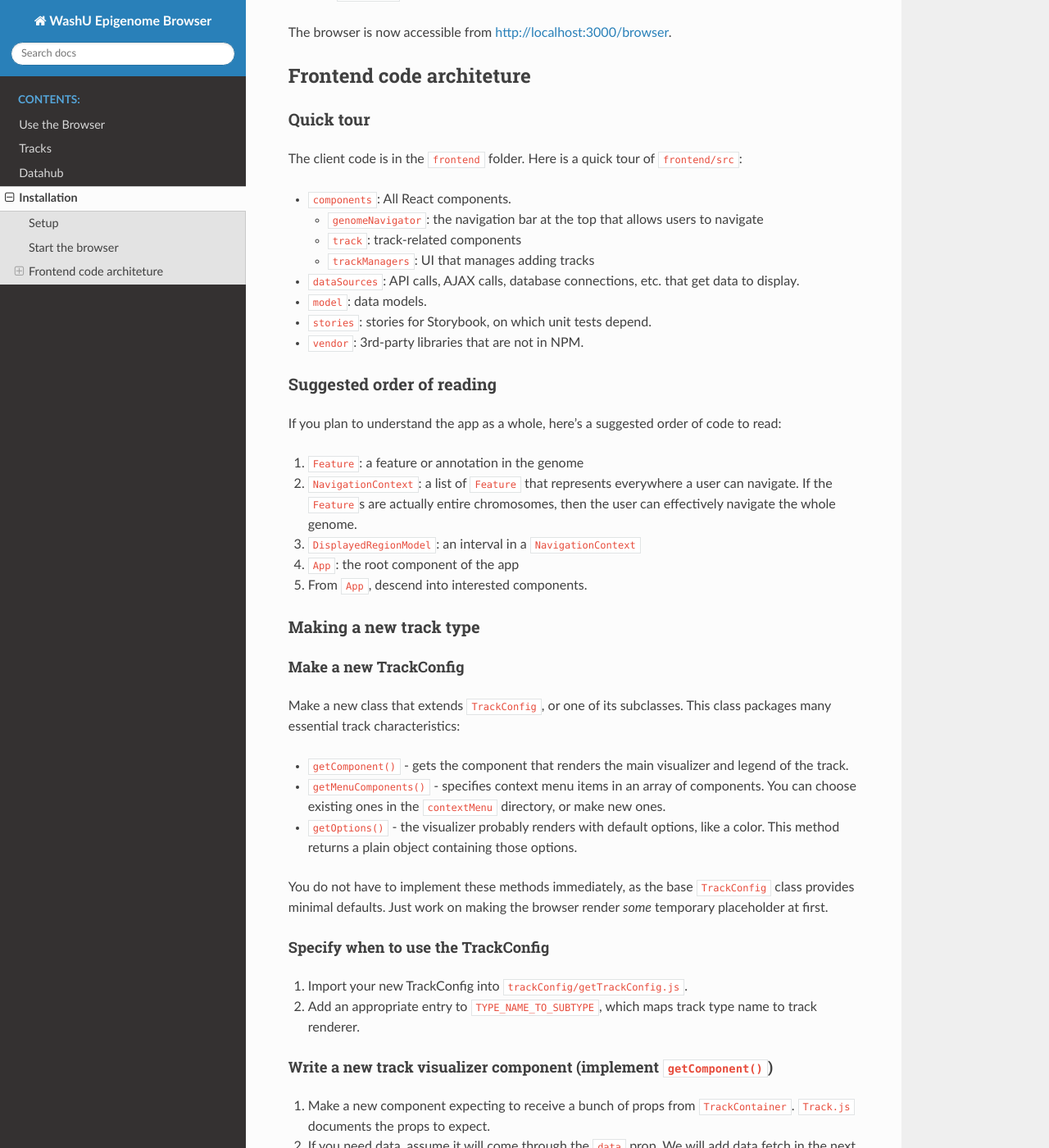
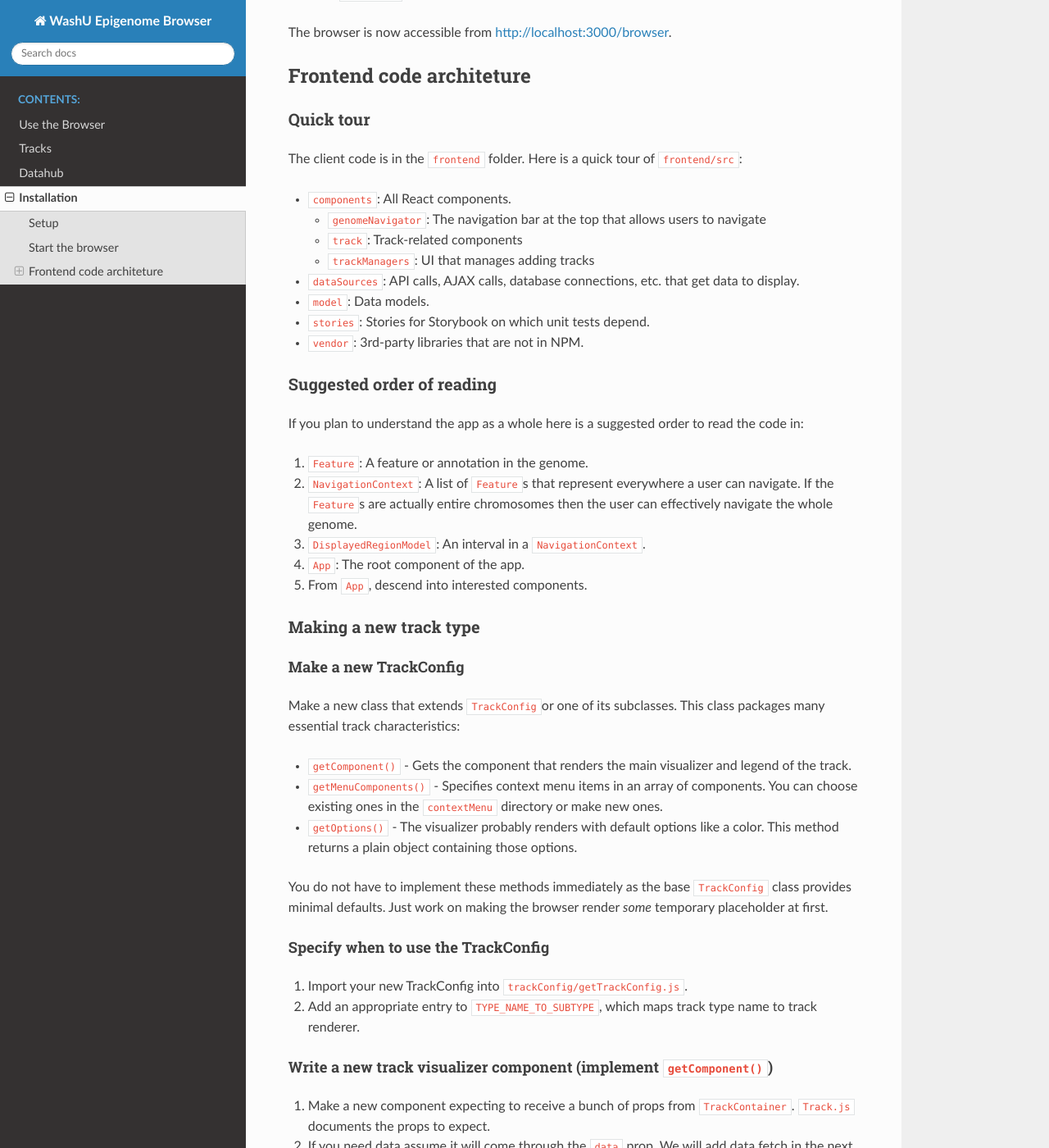
Before and after one commit to lidaof/eg-docs, a Sphinx documentation site: the page built from docs/installation.rst, in a window 1280 px wide and 1400 px high, scrolled down 664 px. Shown: the whole window at 82% size. Built offline with Sphinx 7.4.7 and the Read the Docs theme 2.0.0, drawn with Linux system fonts in a browser that asks for light colours; some of the changed text lies outside the part shown.

Commit message:
Update installation.rst

```diff
--- a/docs/installation.rst
+++ b/docs/installation.rst
@@ -3,24 +3,21 @@
 
 Setup
 -----
-* install NodeJS from https://nodejs.org/en/
-* install MongoDB from https://www.mongodb.com/
+* Install NodeJS from https://nodejs.org/en/
+* Install MongoDB from https://www.mongodb.com/
 
-.. note:: Feel free to use any package manager tool on your system to install them. Like ``brew`` etc.
+.. note:: Feel free to use any package manager tool on your system for installation (``brew``\ , etc.).
 
-Then enter the ``backend`` directory. Type
-``npm install``\ , and then ``npm run setup``.  This step will load the gene annotation data
-to MongoDB database. (Make sure MongoDB server is running). Go to the ``frontend`` directory,
-type ``npm install`` to install dependent packages.
+Enter the ``backend`` directory. Type ``npm install`` and then ``npm run setup``. This step will load the gene annotation data to the MongoDB database. (Make sure the MongoDB server is running). Go to the ``frontend`` directory and type ``npm install`` to install dependent packages.
 
 Start the browser
 -----------------
 
 #. Make sure MongoDB is running
 #. Enter the ``backend`` directory
-#. type ``npm start``
+#. Type ``npm start``
 #. Enter the ``frontend`` directory
-#. type ``npm start``
+#. Type ``npm start``
 
 The browser is now accessible from http://localhost:3000/browser.
 
@@ -34,25 +31,25 @@
 
 * ``components``\ : All React components.
 
-  * ``genomeNavigator``\ : the navigation bar at the top that allows users to navigate
-  * ``track``\ : track-related components
+  * ``genomeNavigator``\ : The navigation bar at the top that allows users to navigate
+  * ``track``\ : Track-related components
   * ``trackManagers``\ : UI that manages adding tracks
 
 * ``dataSources``\ : API calls, AJAX calls, database connections, etc. that get data to display.
-* ``model``\ : data models.
-* ``stories``\ : stories for Storybook, on which unit tests depend.
+* ``model``\ : Data models.
+* ``stories``\ : Stories for Storybook on which unit tests depend.
 * ``vendor``\ : 3rd-party libraries that are not in NPM.
 
 Suggested order of reading
 ~~~~~~~~~~~~~~~~~~~~~~~~~~
 
-If you plan to understand the app as a whole, here's a suggested order of code to read:
+If you plan to understand the app as a whole here is a suggested order to read the code in:
 
-#. ``Feature``\ : a feature or annotation in the genome
-#. ``NavigationContext``\ : a list of ``Feature`` that represents everywhere a user can navigate.  If the ``Feature``\ s are
-   actually entire chromosomes, then the user can effectively navigate the whole genome.
-#. ``DisplayedRegionModel``\ : an interval in a ``NavigationContext``
-#. ``App``\ : the root component of the app
+#. ``Feature``\ : A feature or annotation in the genome.
+#. ``NavigationContext``\ : A list of ``Feature``\ s  that represent everywhere a user can navigate. If the ``Feature``\ s are
+   actually entire chromosomes then the user can effectively navigate the whole genome.
+#. ``DisplayedRegionModel``\ : An interval in a ``NavigationContext``\ .
+#. ``App``\ : The root component of the app.
 #. From ``App``\ , descend into interested components.
 
 Making a new track type
@@ -61,16 +58,16 @@
 Make a new TrackConfig
 ^^^^^^^^^^^^^^^^^^^^^^
 
-Make a new class that extends ``TrackConfig``\ , or one of its subclasses.  This class packages many essential track
+Make a new class that extends ``TrackConfig``\ or one of its subclasses. This class packages many essential track
 characteristics:
 
-* ``getComponent()`` - gets the component that renders the main visualizer and legend of the track.
-* ``getMenuComponents()`` - specifies context menu items in an array of components.  You can choose existing ones
-  in the ``contextMenu`` directory, or make new ones.
-* ``getOptions()`` - the visualizer probably renders with default options, like a color.  This method returns a plain
+* ``getComponent()`` - Gets the component that renders the main visualizer and legend of the track.
+* ``getMenuComponents()`` - Specifies context menu items in an array of components. You can choose existing ones
+  in the ``contextMenu`` directory or make new ones.
+* ``getOptions()`` - The visualizer probably renders with default options like a color. This method returns a plain
   object containing those options.
 
-You do not have to implement these methods immediately, as the base ``TrackConfig`` class provides minimal defaults.
+You do not have to implement these methods immediately as the base ``TrackConfig`` class provides minimal defaults.
 Just work on making the browser render *some* temporary placeholder at first.
 
 Specify when to use the TrackConfig
@@ -82,23 +79,23 @@
 Write a new track visualizer component (implement ``getComponent()``\ )
 ^^^^^^^^^^^^^^^^^^^^^^^^^^^^^^^^^^^^^^^^^^^^^^^^^^^^^^^^^^^^^^^^^^^^^^^^^
 
-#. Make a new component expecting to receive a bunch of props from ``TrackContainer``.  ``Track.js`` documents the props
+#. Make a new component expecting to receive a bunch of props from ``TrackContainer``. ``Track.js`` documents the props
    to expect.
-#. If you need data, assume it will come through the ``data`` prop.  We will add data fetch in the next step.
-#. Your new component may ``render`` anything, though it is **highly** recommended you render a ``<Track>`` component, if
+#. If you need data assume it will come through the ``data`` prop. We will add data fetch in the next step.
+#. Your new component may ``render`` anything though it is **highly** recommended you render a ``<Track>`` component, if
    not one of the more specialized components like ``<AnnotationTrack>`` or ``<NumericalTrack>``.  Pass *all* track container
    props to these sub-components.
-#. In addition to track container props, you need to provide certain props to these sub-components, all of which the
+#. In addition to track container props you need to provide certain props to these sub-components, all of which the
    respective files document.
 
-   * For example, ``<Track>`` requires a legend and visualizer element.  Use the track container props, which includes
+   * For example, ``<Track>`` requires a legend and visualizer element. Use the track container props, which includes
      view region and width, to render a visualizer and pass it to ``<Track>``.
 
 Add data fetch
 ^^^^^^^^^^^^^^
 
-Available data sources are in the ``dataSources`` folder.  If none of them fulfill your needs, write a new class that
-fulfills the interface of ``DataSource.js``.  More can be found in that file.
+Available data sources are in the ``dataSources`` folder. If none of them fulfill your needs, write a new class that
+fulfills the interface of ``DataSource.js``. More can be found in that file.
 
 How do we give your visualizer data?  `Higher-order components <https://reactjs.org/docs/higher-order-components.html>`_\ !
 ``track/commonComponents`` contains track-specific HOCs; their names start with ``config-`` or ``with-``.
@@ -111,7 +108,7 @@
 2.  Specify context menu components (implement ``getMenuComponents()``\ )
 ^^^^^^^^^^^^^^^^^^^^^^^^^^^^^^^^^^^^^^^^^^^^^^^^^^^^^^^^^^^^^^^^^^^^^^^^^^^
 
-Specify context menu items with an array of components.  You can choose existing ones in the ``contextMenu`` directory, or
+Specify context menu items with an array of components. You can choose existing ones in the ``contextMenu`` directory or
 make new ones.
 
 * Make sure the method returns Component *classes*\ , not component instances.
@@ -119,43 +116,43 @@
 3.  Specify default options
 ^^^^^^^^^^^^^^^^^^^^^^^^^^^
 
-Default option objects look like the ``options`` prop of ``TrackModel`` objects.  Context menu items will read these options
-if the track model does not specify them.  Make sure these options are consistent with the way you are rendering your
-track component!  The ``configOptionMerging`` HOC should help with that.
+Default option objects look like the ``options`` prop of ``TrackModel`` objects. Context menu items will read these options
+if the track model does not specify them. Make sure these options are consistent with the way you are rendering your
+track component! The ``configOptionMerging`` HOC should help with that.
 
 Once you have a default options object, call ``setDefaultOptions()`` in the constructor of ``TrackConfig`` to use them.
 
 Performance tips
 ~~~~~~~~~~~~~~~~
 
-Querying the width or height of any element, for example through ``clientWidth`` or ``getBoundingClientRect()``\ , is slow.
-Such queries take on the order of 2 to 20 ms.  While it is fine to do it once or twice, avoid doing it in a loop.
-Suppose you aim to plot 500 data points on a SVG, and for each point you query the SVG's width.  That is already a
+Querying the width or height of any element, for example through ``clientWidth`` or ``getBoundingClientRect()``\ is slow.
+Such queries take on the order of 2 to 20 ms. While it is fine to do it once or twice, avoid doing it in a loop.
+Suppose you aim to plot 500 data points on a SVG and for each point you query the SVG's width. That is already a
 second or more of computation -- very noticable to the user!
 
 React (and other) gotchas
 ~~~~~~~~~~~~~~~~~~~~~~~~~
 
-* On Macs, control + click is the same as a right click, which fires a ``contextmenu`` event.  Note that ``click`` events
-  do not fire on ``contextmenu`` events.  The ``mousedown`` and ``mouseup`` events will still fire, though.
-* When using native DOM events, they take priority over React events.  This is because React waits for events to bubble
-  to the root component before handling them.  This can cause undesirable effects: for example, calling
-  ``stopPropagation()`` on a React event will not actually stop native events.  This StackOverflow post may also help if you
+* On Macs, control + click is the same as a right click which fires a ``contextmenu`` event. Note that ``click`` events
+  do not fire on ``contextmenu`` events. The ``mousedown`` and ``mouseup`` events will still fire though.
+* When using native DOM events they take priority over React events. This is because React waits for events to bubble
+  to the root component before handling them. This can cause undesirable effects: for example, calling
+  ``stopPropagation()`` on a React event will not actually stop native events. This StackOverflow post may also help if you
   have propagation problems: https://stackoverflow.com/questions/24415631/reactjs-syntheticevent-stoppropagation-only-works-with-react-events
-* React *always* unmounts components if their parents change type.  The ``Reparentable`` component works around this by
-  using app-unique IDs, but it can cause side effects with React's native events.  Use with care.
+* React *always* unmounts components if their parents change type. The ``Reparentable`` component works around this by
+  using app-unique IDs, but it can cause side effects with React's native events. Use with care.
 * Webpack does not support circular dependencies, and while compilation may be successful, an import may resolve as
   ``undefined`` at runtime.
 
 Lessons trying to refactor into WebWorkers
 ~~~~~~~~~~~~~~~~~~~~~~~~~~~~~~~~~~~~~~~~~~
 
-#. Data fetch and track display options are intimately related.  For example, what if someone wants HiC data and
+#. Data fetch and track display options are intimately related. For example, what if someone wants HiC data and
    selects the 5KB resolution option?
 #. Thus, for each track type, we have one object that gets the track component, default rendering options, and data
    fetch/processing.
 #. Webpack hangs forever if it encounters a cyclic dependency involving a webworker.
-#. The code as in (2) causes a cyclic depdendency.  This cycle is [config object] --> [data source] --> [worker] -->
+#. The code as in (2) causes a cyclic depdendency. This cycle is [config object] --> [data source] --> [worker] -->
    [track config deserializer] --> [config object]
 #. We cannot have our cake and eat it too.
 
```
